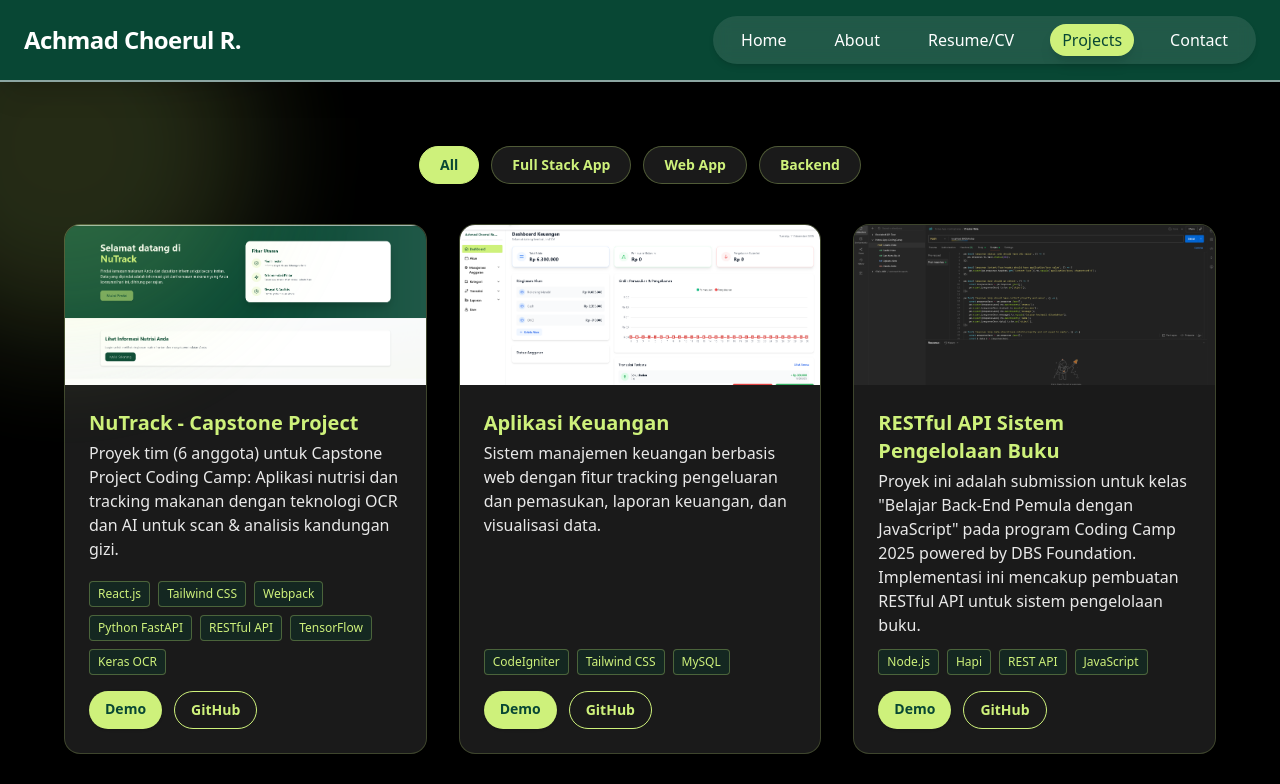
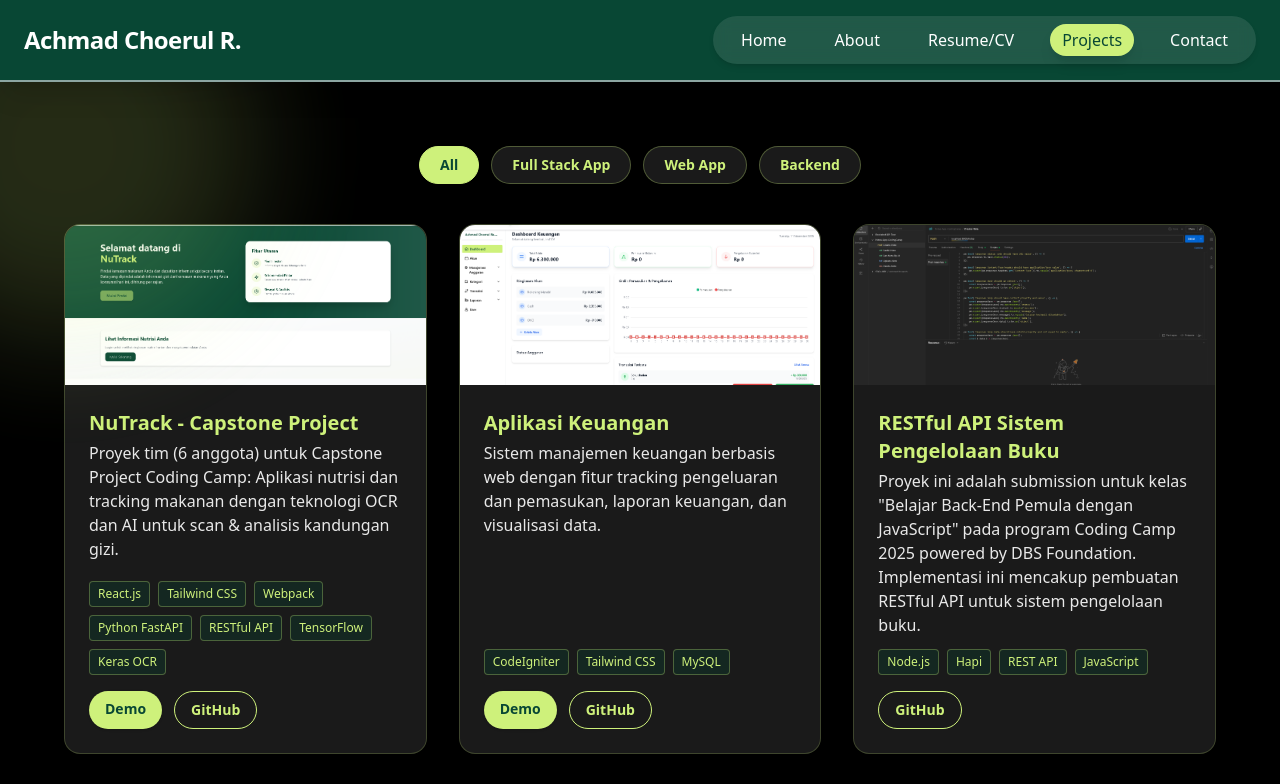
Before and after one commit to choerulram/My-Portfolio, a React (Vite) app: page /projects in a window 1280 px wide. Shown: the top 784 px of the page. Built offline with nearby package versions, Linux system fonts and the light colour scheme.

Commit message:
fix(project): memperbaiki tampilan dan struktur pada halaman project

```diff
--- a/src/pages/Projects.jsx
+++ b/src/pages/Projects.jsx
@@ -157,6 +157,7 @@ const Projects = () => {
                     ))}
                   </div>
                   <div className="flex gap-3 mt-auto">
+                    {project.demo && (
                       <a
                         href={project.demo}
                         target="_blank"
@@ -165,6 +166,8 @@ const Projects = () => {
                       >
                         Demo
                       </a>
+                    )}
+                    {project.github && (
                       <a
                         href={project.github}
                         target="_blank"
@@ -173,6 +176,7 @@ const Projects = () => {
                       >
                         GitHub
                       </a>
+                    )}
                   </div>
                 </div>
               </div>
```
Lines whose indentation alone changed are shown as unchanged.
